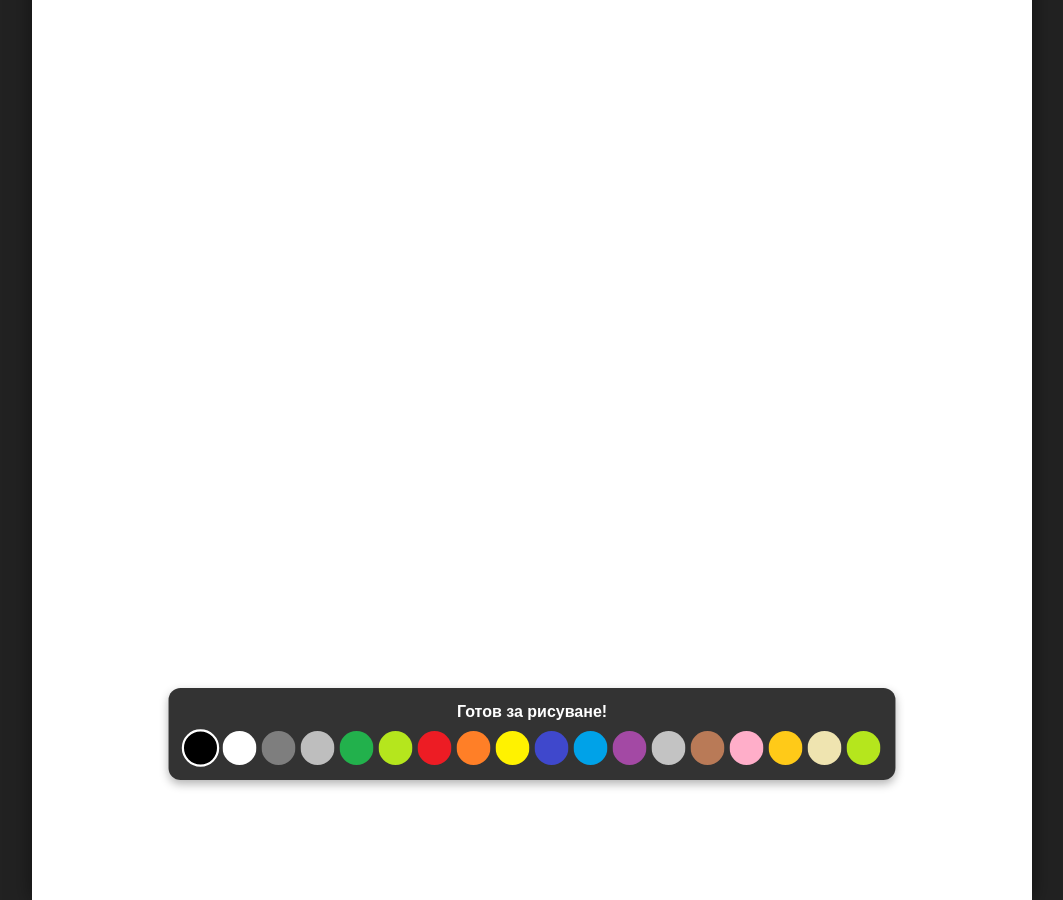
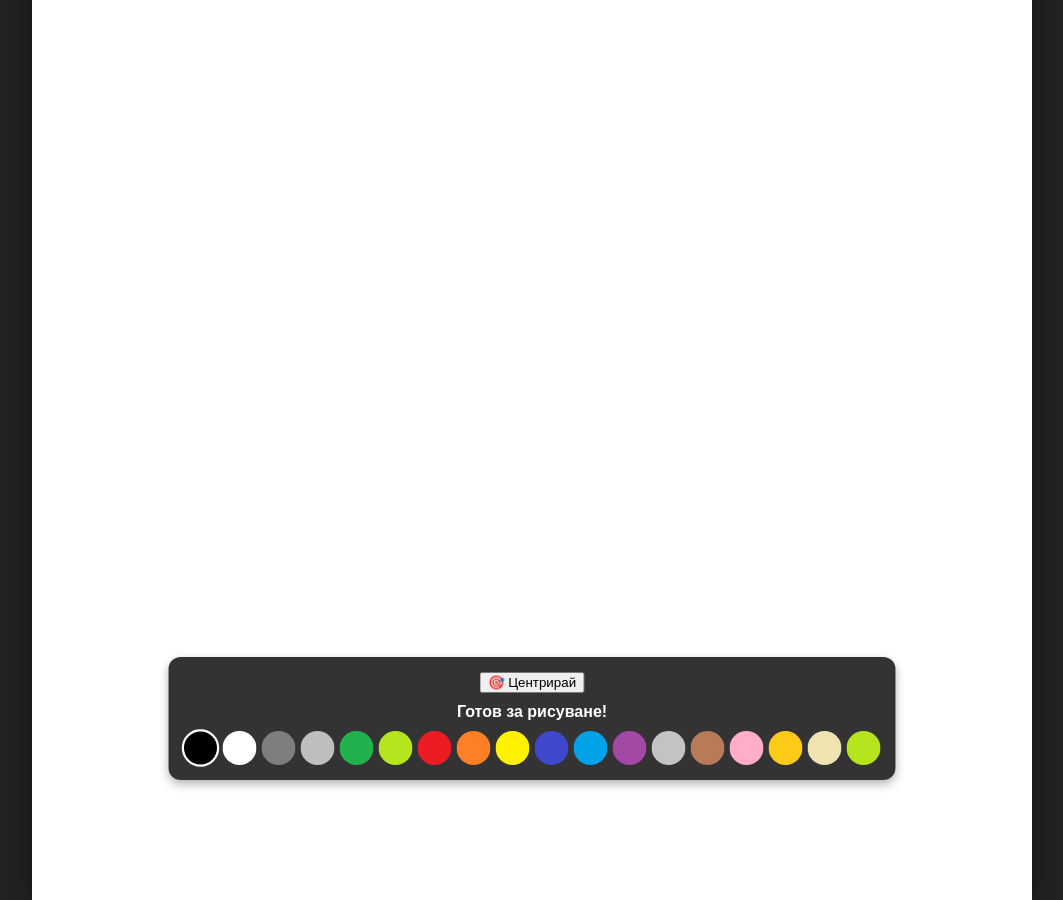
Before and after one commit to mitakysbg-spec/MapDraw, a plain HTML site: page index.html in a window 1280 px wide. Shown: the whole page, without its empty margins (108-1171 px from the left). Drawn offline with Linux system fonts and the light colour scheme.

Commit message:
Add center button to the UI in index.html
Added a center button to the UI container.

```diff
--- a/index.html
+++ b/index.html
@@ -9,10 +9,11 @@
 <body>
 
     <div id="ui-container">
+        <button id="center-btn">🎯 Центрирай</button>
         <div id="timer">Готов за рисуване!</div>
-        <div id="palette">
-            </div>
+        <div id="palette"></div>
     </div>
+
 
     <div id="canvas-container">
         <canvas id="pixelCanvas" width="1000" height="1000"></canvas>
```
